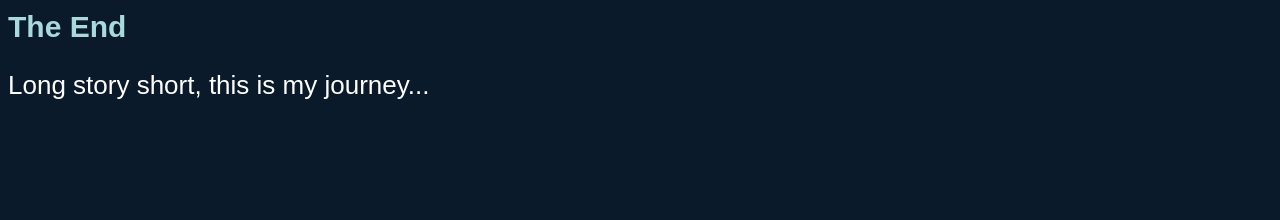
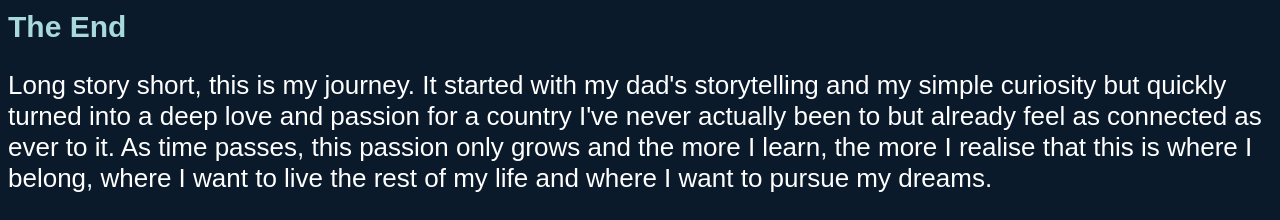
Before and after one commit to Adhamshabana/finnish-dream-portfolio, a plain HTML site: page index.html in a window 1280 px wide. Shown: the part 3582-3802 px from the top of the page. Before the commit the page ends 3709 px from the top, so only its background shows below. Drawn offline with Linux system fonts and the light colour scheme.

Commit message:
Update index.html

```diff
--- a/index.html
+++ b/index.html
@@ -138,7 +138,7 @@
   <img src="https://i.imgur.com/FpV0Whf.jpeg" alt="bus-station" class="center-img">
 
   <h2>The End</h2>
-  <p>Long story short, this is my journey...</p>
+  <p>Long story short, this is my journey. It started with my dad's storytelling and my simple curiosity but quickly turned into a deep love and passion for a country I've never actually been to but already feel as connected as ever to it. As time passes, this passion only grows and the more I learn, the more I realise that this is where I belong, where I want to live the rest of my life and where I want to pursue my dreams.</p>
 
   <script>
     let currentIndex = 0;
```
